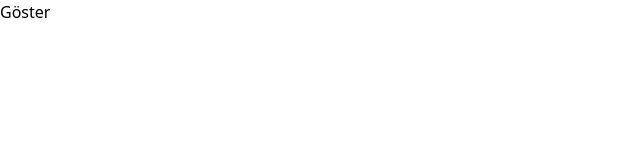
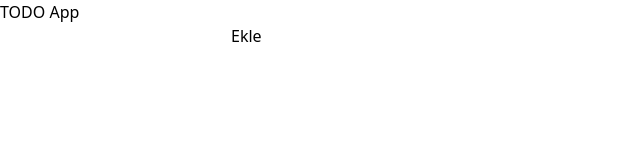
Before and after one commit to serhatsel1/protourk-react-starter-kit, a React (Vite) app: page / in a window 1280 px wide. Shown: the top 160 px of the page, without its empty margins (0-640 px from the left). Built offline with nearby package versions, Linux system fonts and the light colour scheme.

Commit message:
todo project

```diff
--- a/src/App.jsx
+++ b/src/App.jsx
@@ -1,35 +1,33 @@
-import { useEffect, useState } from "react";
-import Button from "./components/Button";
-import Tab from "./components/Tab";
-import Test from "./components/Test";
+import { useState } from "react";
 
 function App() {
-  // const [activeTab, setActiveTab] = useState(1);
-  const [show, setShow] = useState(false);
+  const [todos, setTodos] = useState([]);
+  const [todo, setTodo] = useState();
 
+  const submitHandle = (e) => {
+    e.preventDefault();
+    setTodos([...todos, todo]);
+    setTodo("")
+
+  };
   return (
     <>
-      <button onClick={() => setShow((show) => !show)}>
-        {show ? "Gizle" : "Göster"}
-      </button>
-
-      {show ? <Test /> : ""}
-
-      {/* <button onClick={() => setActiveTab(2)} className="bg-gray-500 border">
-        Active tabı değiştir
-      </button>
-      <div style={{ padding: 20 }}>
-        <Tab activeTab={activeTab} setActiveTab={setActiveTab}>
-          <Tab.Panel title="ayarlar">1. tab</Tab.Panel>
-          <Tab.Panel title="hakkında">2. tab</Tab.Panel>
-          <Tab.Panel title="components">3. tab</Tab.Panel>
-        </Tab>
-      </div>
-      <Button>buton-children</Button>
-      <Button text="buton" variant="success" />
-      <Button text="buton" variant="danger" />
-      <Button text="buton" variant="warning" />
-      <h1 className="text-3xl font-bold underline">Hello world!</h1> */}
+      <h1 className="font-semibold text-2xl">TODO App </h1>
+      <form onSubmit={submitHandle}>
+        <input
+          className="border bg-gray-100"
+          type="text"
+          value={todo}
+          onChange={(e) => setTodo(e.target.value)}
+        />
+        <button type="submit"
+        disabled={!todo}>Ekle</button>
+      </form>
+      <ul>
+        {todos.map((todo, i) => (
+          <li key={i}>{todo}</li>
+        ))}
+      </ul>
     </>
   );
 }
```
